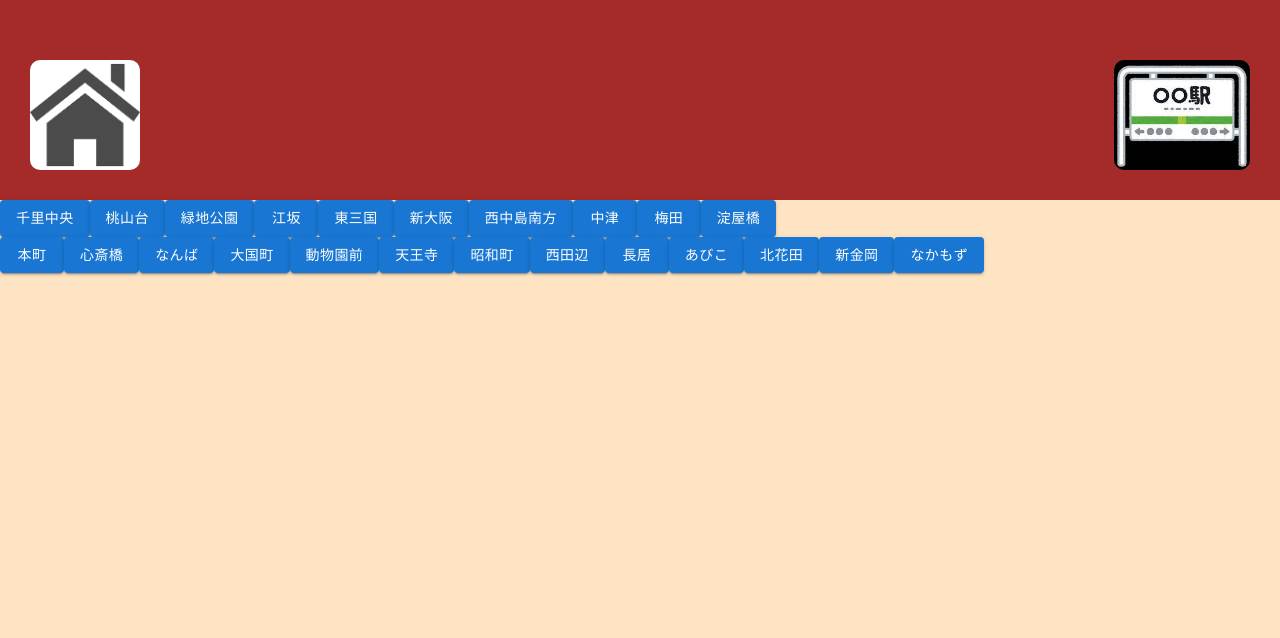
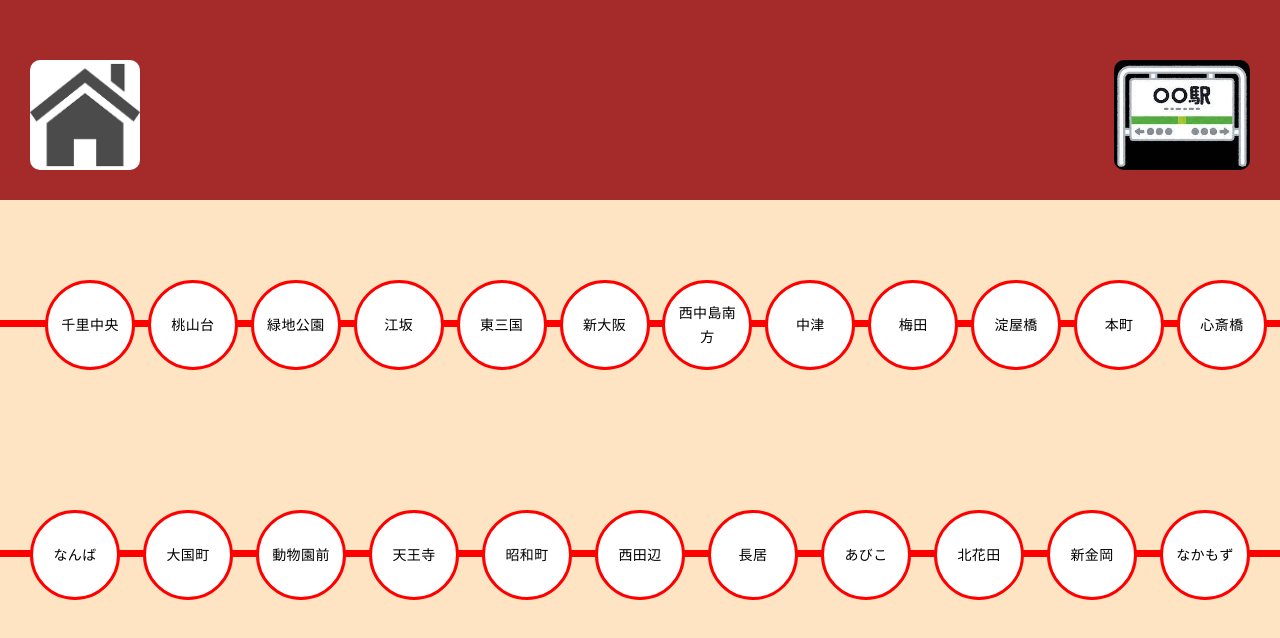
Before and after one commit to ixa0909/navi_station_around, a React (Create React App) app in the folder frontend/: page /stations in a window 1280 px wide. Shown: the top 638 px of the page. Built offline with nearby package versions, Linux system fonts and the light colour scheme; the HTML template or start-up script is replaced by a standard one.

Commit message:
Add: バックエンドからのデータを表示

```diff
--- a/frontend/src/App.js
+++ b/frontend/src/App.js
@@ -2,7 +2,7 @@ import { BrowserRouter, Routes, Route } from "react-router-dom";
 import Home from "./Home";
 import Stations from "./Stations";
 import Result from "./Result";
-import "./App.module.css";
+import "./css/App.module.css";
 
 // import React, { useState } from 'react';
 
--- a/frontend/src/Header1.jsx
+++ b/frontend/src/Header1.jsx
@@ -1,5 +1,5 @@
 import React from "react";
-import styles from "./Header1.module.css";
+import styles from "./css/Header1.module.css";
 
 export default function Header() {
   const toHome = () => {
--- a/frontend/src/Result.jsx
+++ b/frontend/src/Result.jsx
@@ -1,10 +1,12 @@
-import React, { useEffect } from "react";
-import { useState } from "react";
+import React, { useState, useEffect } from "react";
 import Header1 from "./Header1";
 
 const Result = () => {
+  // state 変数と更新関数を作る
+  const [data, setData] = useState(null);
   const [message, setMessage] = useState("");
 
+  // API を呼び出す関数を定義する
   const getOsakaInfo = async () => {
     try {
       const response = await fetch("http://localhost:8080/osaka");
@@ -12,31 +14,38 @@ const Result = () => {
         throw new Error(`HTTP error! status: ${response.status}`);
       }
       const data = await response.json();
-      let message = "";
-      for (let key in data) {
-        message += "name: " + data[key].name + " ";
-        message += "address: " + data[key].address + " ";
-        message += "url: " + data[key].url + " ";
-        message += "photo: " + data[key].photo + " ";
-      }
-      console.log(data);
-      // setMessage(data.message);
-      setMessage(message);
+      // data を state にセットする
+      setData(data);
     } catch (error) {
       console.error("Error fetching data: ", error);
+      // エラーメッセージを state にセットする
       setMessage("Error fetching data: " + error.message);
     }
   };
 
+  // コンポーネントがマウントされたときに API を呼び出す
   useEffect(() => {
-    // コンポーネントがマウントされた時にgetOsakaInfo関数を呼び出す
     getOsakaInfo();
-  }, [message]); // 空の配列を渡して初回のみ実行する
+  }, []);
 
   return (
     <div>
       <Header1></Header1>
-      <p>{message}</p>
+      {data ? (
+        <div>
+          {Object.keys(data).map((key) => (
+            <div key={key}>
+              <h2>{data[key].name}</h2>
+              <p>{data[key].address}</p>
+              <a href={data[key].url}>詳細ページ</a>
+              <img src={data[key].photo} alt={data[key].name} />
+            </div>
+          ))}
+        </div>
+      ) : (
+        // data が存在しない場合はメッセージを表示する
+        <p>{message}</p>
+      )}
     </div>
   );
 };
--- a/frontend/src/Stations.jsx
+++ b/frontend/src/Stations.jsx
@@ -1,12 +1,14 @@
 import React from "react";
 import CustomButton from "./components/CustomButton";
 import Header1 from "./Header1";
-import styles from "./Stations.module.css";
+import styles from "./css/Stations.module.css";
 
 const Stations = () => {
   return (
-    <div className={styles.background}>
+    <div>
       <Header1></Header1>
+      <div className={styles.line1}></div>
+      <div className={styles.stations1}>
         <CustomButton text={"千里中央"} />
         <CustomButton text={"桃山台"} />
         <CustomButton text={"緑地公園"} />
@@ -17,9 +19,12 @@ const Stations = () => {
         <CustomButton text={"中津"} />
         <CustomButton text={"梅田"} />
         <CustomButton text={"淀屋橋"} />
-      <br />
         <CustomButton text={"本町"} />
         <CustomButton text={"心斎橋"} />
+        <br />
+      </div>
+      <div className={styles.line2}></div>
+      <div className={styles.stations2}>
         <CustomButton text={"なんば"} />
         <CustomButton text={"大国町"} />
         <CustomButton text={"動物園前"} />
@@ -32,6 +37,7 @@ const Stations = () => {
         <CustomButton text={"新金岡"} />
         <CustomButton text={"なかもず"} />
       </div>
+    </div>
   );
 };
 
--- a/frontend/src/Stations.module.css
+++ /dev/null
@@ -1,3 +0,0 @@
-.background {
-  background-color: bisque;
-}
--- a/frontend/src/components/CustomButton.js
+++ b/frontend/src/components/CustomButton.js
@@ -1,9 +1,17 @@
 // Material UIのButtonコンポーネントをインポート
 import Button from "@mui/material/Button";
 
+const styleButton = {
+  borderRadius: "50%",
+  border: "3px solid red",
+  width: "90px",
+  height: "90px",
+  backgroundColor: "white",
+  color: "black",
+};
+
 // ボタンのテキストと遷移先のページをpropsとして受け取る
 const CustomButton = (props) => {
-  // // useNavigateフックを使ってページ遷移の関数を取得
   // window.locationを使う
   const query = new URLSearchParams();
   const handleClick = () => {
@@ -15,7 +23,7 @@ const CustomButton = (props) => {
 
   // Buttonコンポーネントを返す
   return (
-    <Button variant="contained" color="primary" onClick={handleClick}>
+    <Button style={styleButton} color="primary" onClick={handleClick}>
       {props.text}
     </Button>
   );
--- /dev/null
+++ b/frontend/src/css/Stations.module.css
@@ -0,0 +1,30 @@
+.line1 {
+  position: absolute;
+  margin-top: 120px;
+  background-color: red;
+  width: 100%;
+  height: 7px;
+}
+
+.line2 {
+  position: absolute;
+  margin-top: 180px;
+  background-color: red;
+  width: 100%;
+  height: 7px;
+}
+
+.stations1 {
+  display: flex;
+  justify-content: space-between;
+  margin-left: 45px;
+  margin-top: 80px;
+}
+
+.stations2 {
+  display: flex;
+  justify-content: space-between;
+  margin-left: 30px;
+  margin-right: 30px;
+  margin-top: 140px;
+}
```
Also changed, not shown: frontend/public/img/lines.jpeg (deleted), frontend/src/css/App.module.css (renamed from frontend/src/App.module.css), frontend/src/css/Header1.module.css (renamed from frontend/src/Header1.module.css), frontend/src/css/Result.module.css (added). Lines whose indentation alone changed are shown as unchanged.
